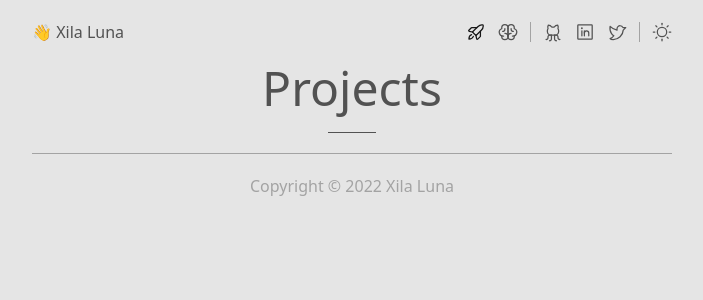
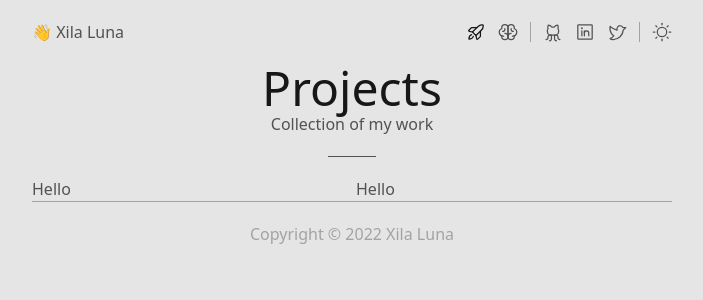
Before and after one commit to xilaluna/xilaluna.com, a Next.js app: page /projects in a window 1280 px wide. Shown: the top 300 px of the page, without its empty margins (288-991 px from the left). Built offline with nearby package versions, Linux system fonts and the light colour scheme.

Commit message:
[update] nav index and global css

```diff
--- a/components/navbar.tsx
+++ b/components/navbar.tsx
@@ -17,7 +17,6 @@ const Navbar = () => {
   const [mounted, setMount] = useState(false);
   const router = useRouter();
 
-  console.log(router.pathname);
   useEffect(() => {
     setMount(true);
   }, []);
@@ -45,7 +44,7 @@ const Navbar = () => {
   };
 
   return (
-    <nav className="flex items-center justify-between py-5">
+    <header className="flex items-center justify-between py-5">
       <Link href={'/'}>
         <a className="hover:text-neutral-900 dark:hover:text-neutral-50">
           👋 Xila Luna
@@ -93,7 +92,7 @@ const Navbar = () => {
           {handleThemeChange()}
         </div>
       </nav>
-    </nav>
+    </header>
   );
 };
 
--- a/pages/index.tsx
+++ b/pages/index.tsx
@@ -26,9 +26,7 @@ const Home: NextPage = () => {
           />
         </div>
         <div className="flex flex-1 flex-col items-center justify-center">
-          <h1 className="pb-1 text-neutral-900 dark:text-neutral-50">
-            Xila Luna
-          </h1>
+          <h1>Xila Luna</h1>
 
           <p>Full-Stack Engineer</p>
 
--- a/pages/projects/index.tsx
+++ b/pages/projects/index.tsx
@@ -2,9 +2,16 @@ import type { NextPage } from 'next';
 
 const Projects: NextPage = () => {
   return (
-    <div className="flex flex-1 flex-col items-center justify-center">
-      <h1>Projects</h1>
-      <div className="my-5 w-12 border-b border-neutral-600" />
+    <div>
+      <div className="flex flex-col items-center justify-center">
+        <h1>Projects</h1>
+        <p>Collection of my work</p>
+        <div className="my-5 w-12 border-b border-neutral-600" />
+      </div>
+      <div className="grid grid-cols-2 gap-2">
+        <div>Hello</div>
+        <div>Hello</div>
+      </div>
     </div>
   );
 };
--- a/styles/globals.css
+++ b/styles/globals.css
@@ -7,7 +7,7 @@
     @apply bg-neutral-200	text-neutral-600	dark:bg-neutral-800 dark:text-neutral-400;
   }
   h1 {
-    @apply text-3xl sm:text-5xl;
+    @apply text-3xl text-neutral-900 dark:text-neutral-50 sm:text-5xl;
   }
 }
 
```
